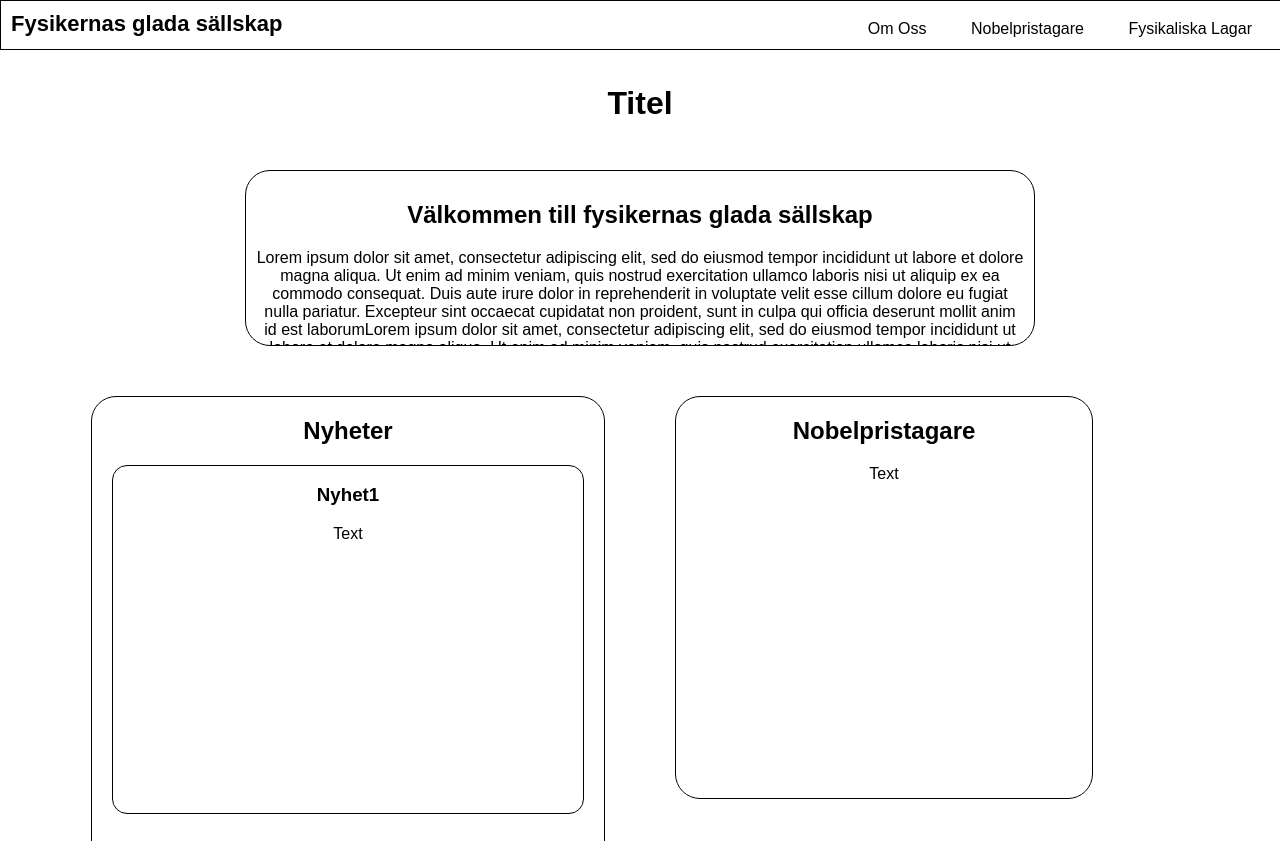
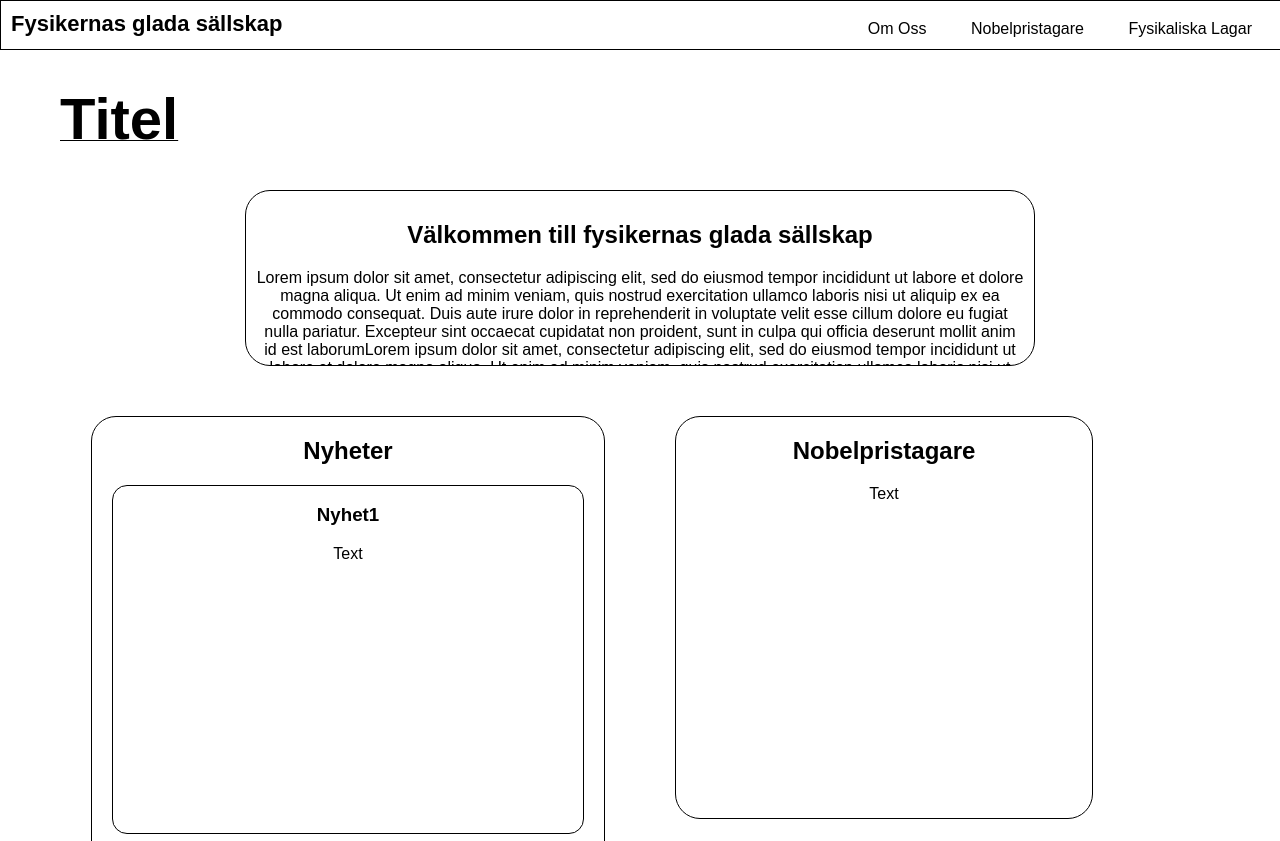
Before and after one commit to TaskManager06/fysikernasGladaS-llskapWebsida, a plain HTML site: page index.html in a window 1280 px wide. Shown: the top 841 px of the page. Drawn offline with Linux system fonts and the light colour scheme.

Commit message:
TITLE per page  style fix

```diff
--- a/css/styles.css
+++ b/css/styles.css
@@ -4,10 +4,11 @@ body {
 	grid-template-columns: 100%;
 	height: 100vh;
 	margin: 0;
-	grid-template-rows: 50px 75px 1fr 45px;
+	grid-template-rows: 50px 75px 20px 1fr 45px;
 	grid-template-areas:
 		"nav"
 		"header"
+		"."
 		"main"
 		"footer";
 	text-align: center;
@@ -15,7 +16,7 @@ body {
 
 
 /* hide scrollbar but allow scrolling */
-article * {
+article {
     -ms-overflow-style: none; /* for Internet Explorer, Edge */
     scrollbar-width: none; /* for Firefox */
     overflow-y: scroll;
@@ -524,3 +525,12 @@ object-fit: cover;
 	object-fit: cover;
 	border-radius: 12px;
 }
+
+header h1 {
+	font-size: 58px;
+	text-align: left;
+	margin-left: 60px;
+	width: auto;
+	max-width: 280px;
+	text-decoration: solid underline black 1px;
+}
```
Also changed, not shown: 1 other file.
